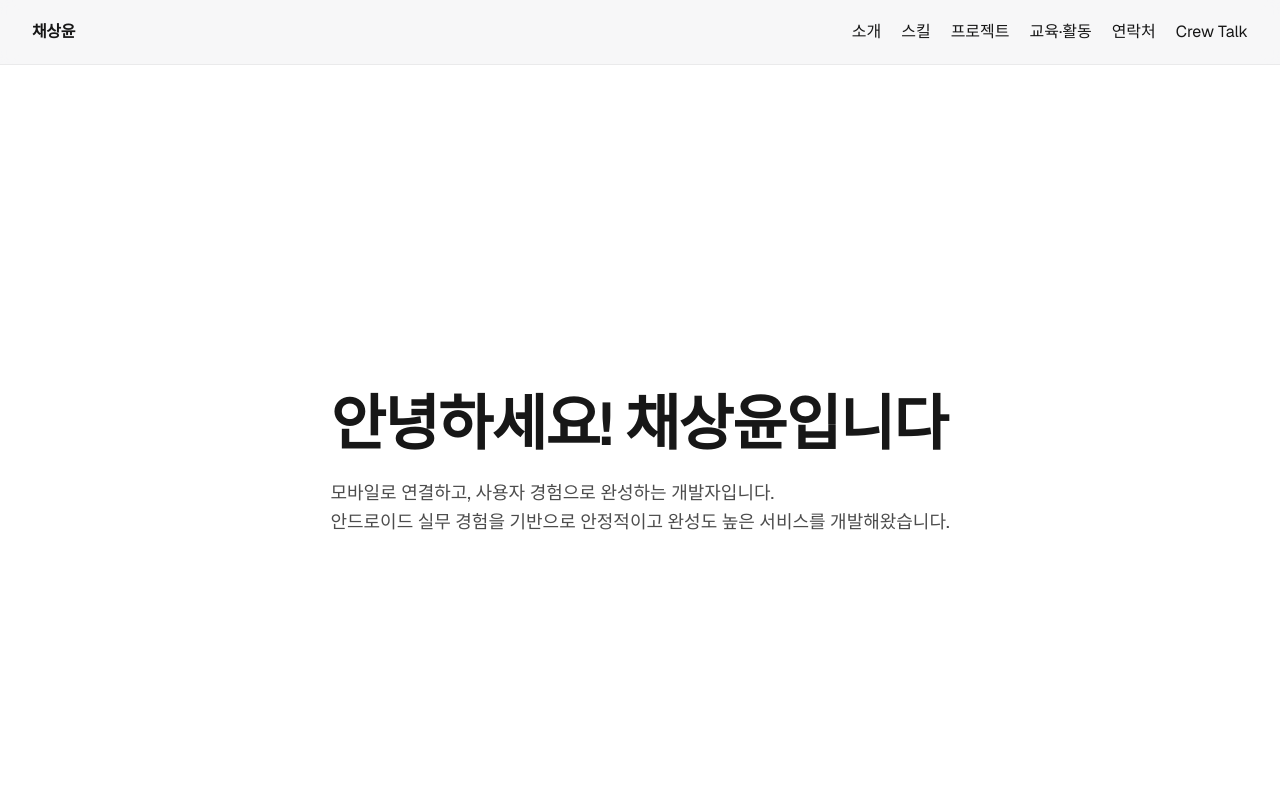
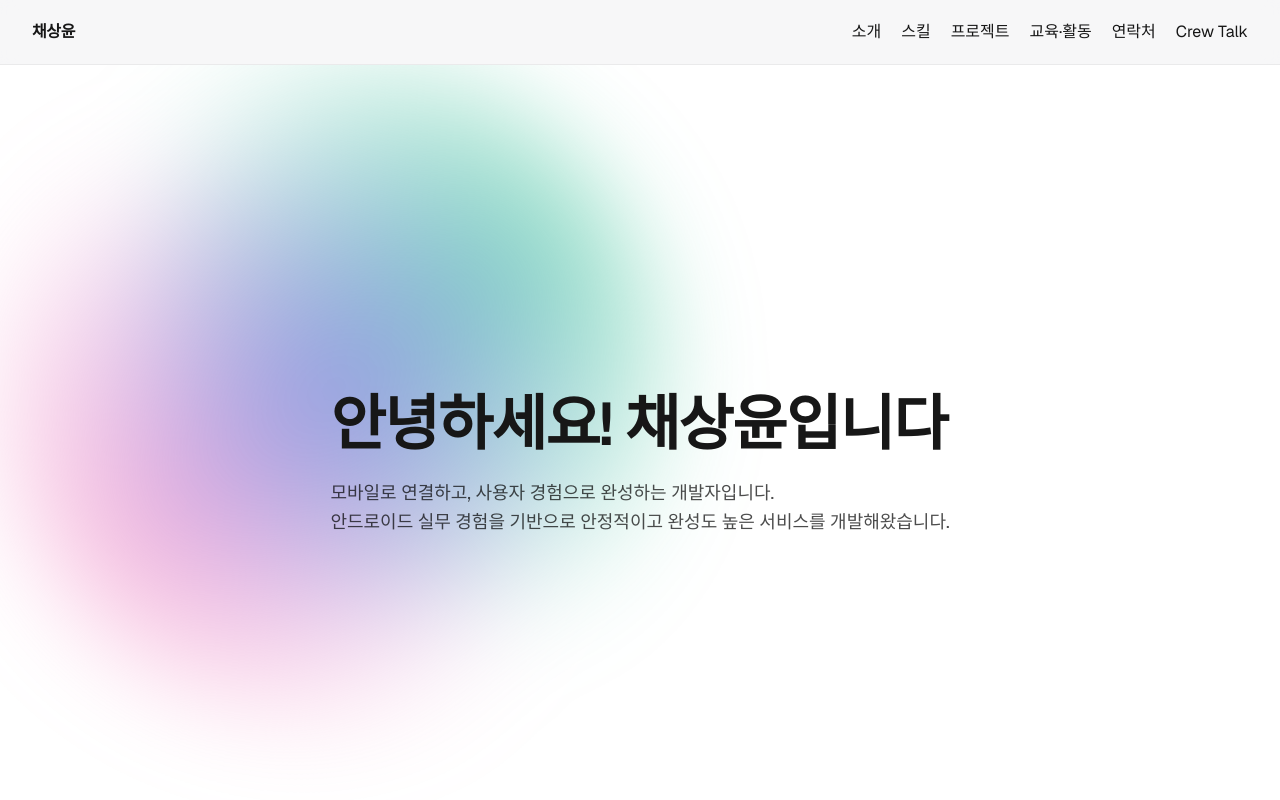
Before and after one commit to Sangyoon98/Portfolio, a Next.js app: page / in a window 1280 px wide. Shown: the top 800 px of the page. Built offline with nearby package versions, Linux system fonts and the light colour scheme.

Commit message:
[FIX] 배경 오류 수정

```diff
--- a/src/components/HeroSection.tsx
+++ b/src/components/HeroSection.tsx
@@ -7,32 +7,48 @@ import { profile } from "@/data/portfolio";
 // 히어로 섹션 컴포넌트
 export default function HeroSection() {
   return (
-    <motion.section
+    <section
       aria-labelledby="hero-title"
-      className="relative flex items-center bg-white dark:bg-white/[0.02] min-h-screen scroll-mt-14"
-      initial={{ opacity: 0, y: 20 }}
-      whileInView={{ opacity: 1, y: 0 }}
-      viewport={{ once: true, margin: "-100px" }}
-      transition={{
-        duration: 0.6,
-        ease: [0.22, 1, 0.36, 1],
-      }}
+      className="relative flex items-center min-h-screen scroll-mt-14"
     >
+      {/* 배경 색상 */}
+      <div className="absolute inset-0 bg-white dark:bg-white/[0.02] -z-20" />
+
       {/* 배경 그라데이션 */}
       <div
         aria-hidden
         className="pointer-events-none absolute inset-0 -z-10 overflow-hidden"
       >
-        <div
-          className="aurora-blob absolute left-1/2 top-0 h-[42rem] w-[42rem] -translate-x-1/2 rounded-full opacity-60 dark:opacity-40"
-          style={{
-            background:
-              "radial-gradient(circle at center, rgba(99,102,241,0.35), transparent 60%), radial-gradient(circle at 70% 30%, rgba(16,185,129,0.35), transparent 55%), radial-gradient(circle at 30% 70%, rgba(244,114,182,0.35), transparent 55%)",
-          }}
-        />
+        <div className="aurora-blob absolute left-1/2 top-0 h-[42rem] w-[42rem] -translate-x-1/2 rounded-full">
+          {/* 라이트 모드용 배경 */}
+          <div
+            className="absolute inset-0 rounded-full opacity-100 dark:hidden"
+            style={{
+              background:
+                "radial-gradient(circle at center, rgba(99,102,241,0.5), transparent 60%), radial-gradient(circle at 70% 30%, rgba(16,185,129,0.5), transparent 55%), radial-gradient(circle at 30% 70%, rgba(244,114,182,0.5), transparent 55%)",
+            }}
+          />
+          {/* 다크 모드용 배경 */}
+          <div
+            className="hidden dark:block absolute inset-0 rounded-full opacity-40"
+            style={{
+              background:
+                "radial-gradient(circle at center, rgba(99,102,241,0.35), transparent 60%), radial-gradient(circle at 70% 30%, rgba(16,185,129,0.35), transparent 55%), radial-gradient(circle at 30% 70%, rgba(244,114,182,0.35), transparent 55%)",
+            }}
+          />
+        </div>
       </div>
 
-      <div className="mx-auto max-w-7xl px-6 lg:px-8 py-24 sm:py-28">
+      <motion.div
+        className="mx-auto max-w-7xl px-6 lg:px-8 py-24 sm:py-28"
+        initial={{ opacity: 0, y: 20 }}
+        whileInView={{ opacity: 1, y: 0 }}
+        viewport={{ once: true, margin: "-100px" }}
+        transition={{
+          duration: 0.6,
+          ease: [0.22, 1, 0.36, 1],
+        }}
+      >
         <h1
           id="hero-title"
           className="text-4xl sm:text-6xl font-semibold tracking-tight"
@@ -43,7 +59,7 @@ export default function HeroSection() {
           text={profile.summary}
           className="mt-6 text-base sm:text-lg text-black/70 dark:text-white/70 max-w-3xl leading-relaxed"
         />
-      </div>
-    </motion.section>
+      </motion.div>
+    </section>
   );
 }
```
